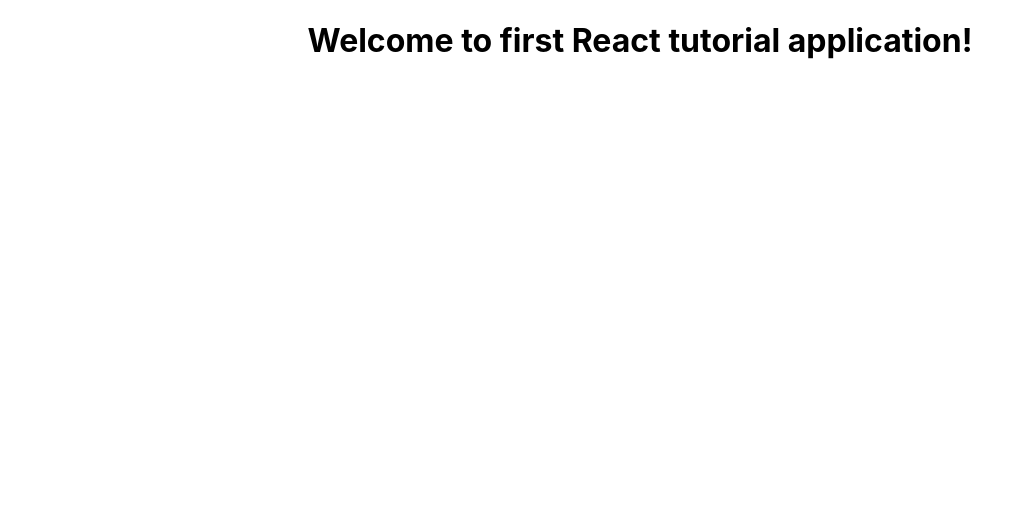
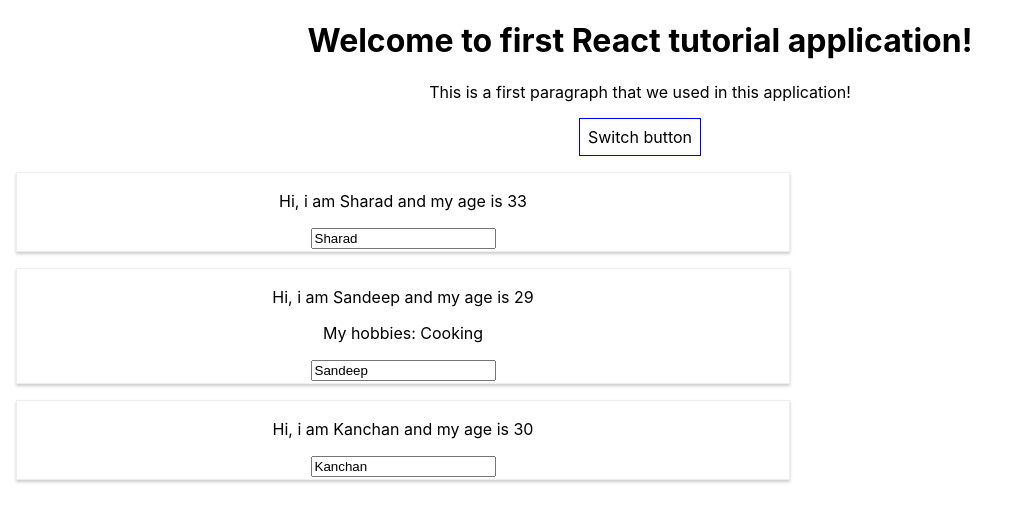
Before and after one commit to sharadkrsingh3687/react-complete-guide, a React (Create React App) app: page / in a window 1280 px wide. Shown: the top 522 px of the page, without its empty margins (0-1018 px from the left). Built offline with nearby package versions, Linux system fonts and the light colour scheme.

Commit message:
adding failes

```diff
--- a/src/App.js
+++ b/src/App.js
@@ -1,12 +1,63 @@
-import React from 'react';
+import React, { Component } from 'react';
 import './App.css';
+import Person from './Person/Person';
 
-function App() {
-  return (
-    <div className="App">
-      <h1>Welcome to first React tutorial application!</h1>
-    </div>
-  );
+class App extends Component {
+
+  state = {
+    Persons: [
+      { name: 'Sharad', age: '33' },
+      { name: 'Sandeep', age: '29' },
+      { name: 'Kanchan', age: '30' }
+    ],
+    otherState: 'some other data!'
+  }
+
+  switchNameHandler = (newName) => {
+    this.setState({
+      Persons: [
+          { name: newName, age: '33' },
+          { name: 'Sandeep Kumar Jena', age: '29' },
+          { name: 'Kanchan Thakur', age: '30' }
+      ]
+    })
+  }
+
+  nameChangedHandler = (event) => {
+    this.setState({
+      Persons: [
+          { name: 'Sharad Kumar Singh', age: '33' },
+          { name: event.target.value, age: '29' },
+          { name: 'Kanchan Thakur', age: '30' }
+      ]
+    })
+  }
+
+  render(){
+
+    const style = {
+      backgroundColor: 'white',
+      font: 'inherit',
+      border: '1px solid blue',
+      padding: '8px',
+      cursor: 'pointer'
+    };
+
+    return (
+      <div className="App">
+        <h1>Welcome to first React tutorial application!</h1>
+        <p>This is a first paragraph that we used in this application!</p>
+        <button style={style} onClick={this.switchNameHandler.bind(this,'shikha singh')}>Switch button</button>
+        <Person name={this.state.Persons[0].name} age={this.state.Persons[0].age} />
+        <Person name={this.state.Persons[1].name} age={this.state.Persons[1].age}
+         changed={this.nameChangedHandler}>My hobbies: Cooking</Person>
+        <Person name={this.state.Persons[2].name} age={this.state.Persons[2].age} />
+      </div>
+   );
+  }
+
+  /*return React.createElement('div', {className: 'App'},
+        React.createElement('h1',null, 'Welcome to first react tutorial application!'));*/
 }
 
 export default App;
--- /dev/null
+++ b/src/Person/Person.css
@@ -0,0 +1,8 @@
+.Person {
+    width: 60%;
+    margin: 16px;
+    border: 1px solid #eee;
+    box-shadow: 0 2px 3px #ccc;
+    padding: 2px;
+    text-align: center;
+}
--- /dev/null
+++ b/src/Person/Person.js
@@ -0,0 +1,14 @@
+import React from 'react';
+import './Person.css';
+
+const person = (props) => {
+    return (
+    <div className="Person">
+        <p>Hi, i am {props.name} and my age is {props.age}</p>
+        <p>{props.children}</p>
+        <input onChange={props.changed} value={props.name} />
+    </div>
+    )
+};
+
+export default person;
```
